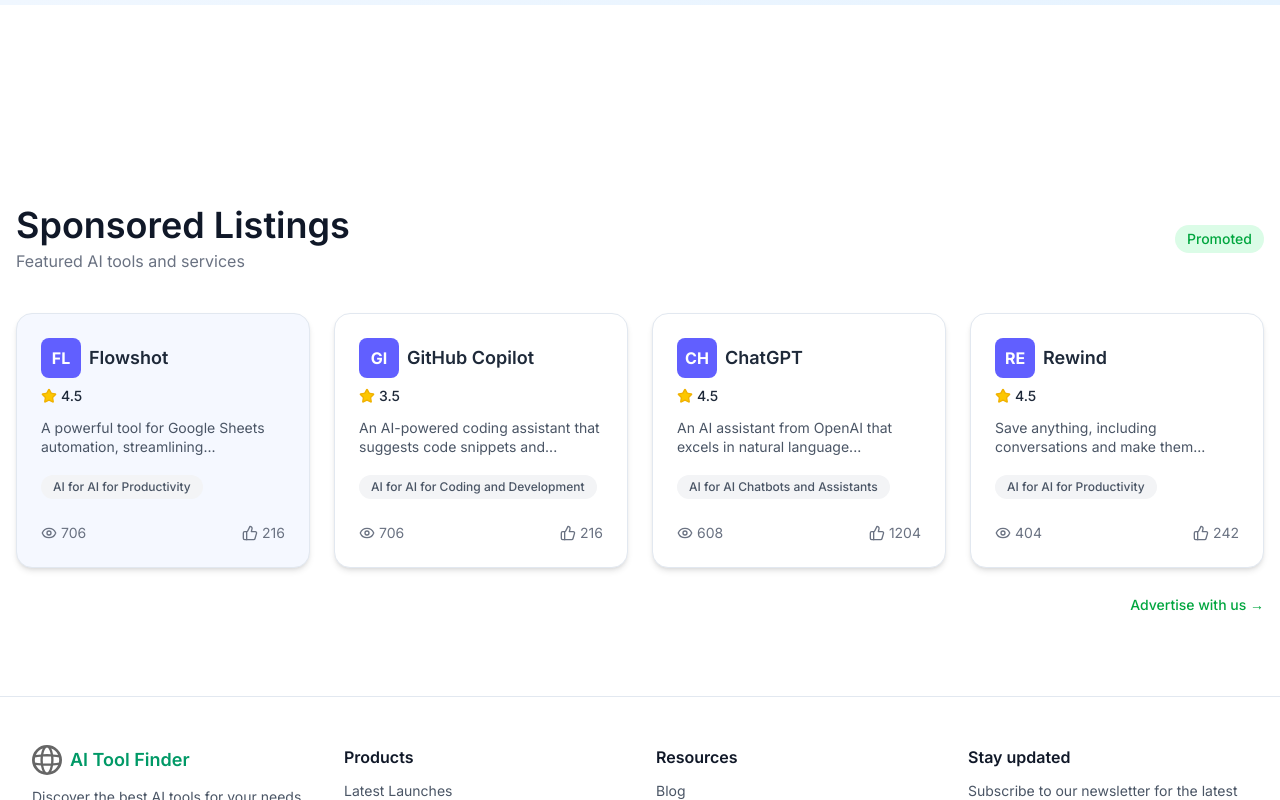
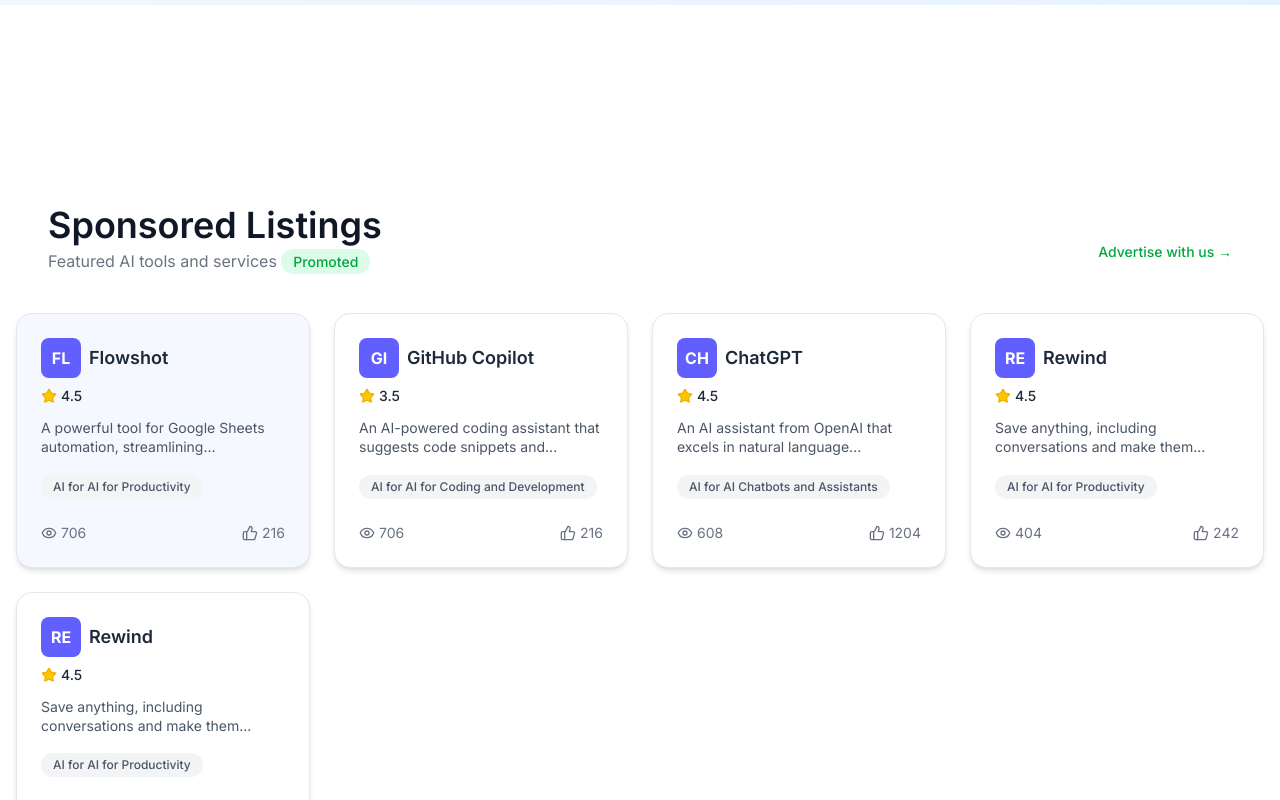
Before and after one commit to momotaakter/AItoolfinder, a Next.js app: page / in a window 1280 px wide. Shown: the part 780-1580 px from the top of the page. Built offline with nearby package versions, Linux system fonts and the light colour scheme.

Commit message:
product listing section edit

```diff
--- a/src/components/home/SponsoredListing.tsx
+++ b/src/components/home/SponsoredListing.tsx
@@ -17,6 +17,8 @@
     likes: 216,
     color: "bg-[#F5F8FF]",
   },
+
+
   {
     name: "GitHub Copilot",
     rating: 3.5,
@@ -44,6 +46,18 @@
     likes: 242,
     color: "bg-white",
   },
+
+  {
+    name: "Rewind",
+    rating: 4.5,
+    description: "Save anything, including conversations and make them...",
+    tag: "AI for AI for Productivity",
+    views: 404,
+    likes: 242,
+    color: "bg-white",
+  },
+
+
 ];
 
 const fadeUp = {
@@ -53,17 +67,38 @@
 
 const SponsoredListing: React.FC = () => {
   return (
-    <section className="w-full bg-white py-12 md:py-20">
+    <section className=" bg-white py-12 md:py-20 mx-4">
       <div className="max-w-7xl mx-auto px-4">
         {/* Header Section */}
-        <div className="flex flex-col md:flex-row items-start md:items-center justify-between mb-10">
+        <div className="flex flex-col md:flex-row items-start md:items-center justify-between mb-10 mx-4">
           <div>
             <h2 className="text-3xl md:text-4xl font-semibold text-gray-900">Sponsored Listings</h2>
-            <p className="text-gray-500 mt-1">Featured AI tools and services</p>
+            <p className="text-gray-500 mt-1">Featured AI tools and services    <span className="text-green-600 bg-green-100 px-3 py-1 rounded-full text-sm font-medium mt-3 md:mt-0 ">
+            Promoted
+          </span> </p>
+
+
           </div>
-          <span className="text-green-600 bg-green-100 px-3 py-1 rounded-full text-sm font-medium mt-3 md:mt-0">
-            Promoted
-          </span>
+
+
+
+ {/* Bottom Link */}
+        <div className="text-right mt-6">
+          <a
+            href="#"
+            className="text-green-600 hover:text-green-700 font-medium text-sm inline-flex items-center gap-1"
+          >
+            Advertise with us →
+          </a>
+        </div>
+      </div>
+
+
+
+
+
+
+
         </div>
 
         {/* Card Grid */}
@@ -116,18 +151,9 @@
             </motion.div>
           ))}
         </div>
+</section>
 
-        {/* Bottom Link */}
-        <div className="text-right mt-6">
-          <a
-            href="#"
-            className="text-green-600 hover:text-green-700 font-medium text-sm inline-flex items-center gap-1"
-          >
-            Advertise with us →
-          </a>
-        </div>
-      </div>
-    </section>
+
   );
 };
 
```
